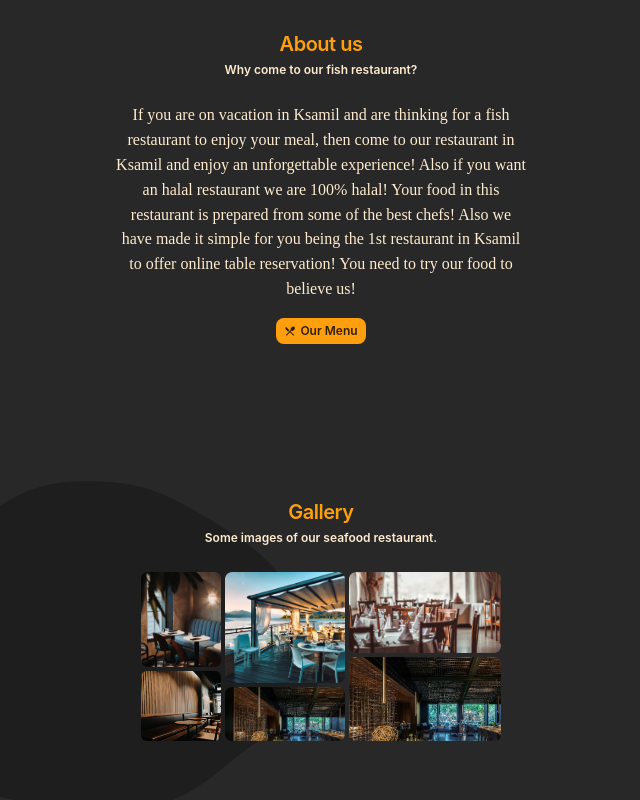
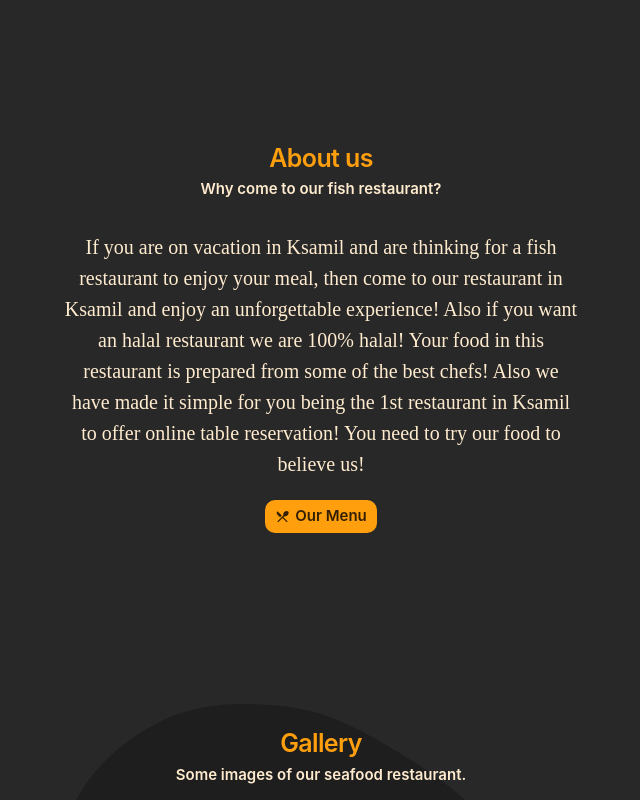
Before and after one commit to Flori1234657/Restorant-Nur, a React (Vite) app in the folder frontend/: page / in a window 1280 px wide. Shown: the part 600-1400 px from the top of the page, without its empty margins (319-959 px from the left). Built offline with nearby package versions, Linux system fonts and the light colour scheme; a web font is replaced by a local one.

Commit message:
Elhamdulilah finished home res < 1199

```diff
--- a/frontend/src/components/pages/home/layouts/gallerySection/Gallery.tsx
+++ b/frontend/src/components/pages/home/layouts/gallerySection/Gallery.tsx
@@ -30,12 +30,12 @@ const Gallery = () => {
           position: "absolute",
           zIndex: -1,
           top: 0,
-          left: { xs: "-1.75rem", md: "16.406rem" },
+          left: { xs: "-1.75rem", md: "30%" },
           width: "23.438rem",
         }}
         ratio="1.15"
       >
-        <img src={Blob} alt="Blob shape" />{" "}
+        <img src={Blob} alt="Blob shape" />
       </AspectRatio>
     </Stack>
   );
--- a/frontend/src/components/same/footer/Footer.tsx
+++ b/frontend/src/components/same/footer/Footer.tsx
@@ -1,18 +1,33 @@
 import { AspectRatio, Stack } from "@mui/joy";
-import Wave from "../../../assets/svg/waves/footer-ph-wave.svg";
 import { Brand, Contact, Newsletter, MapLocation, Copyright } from "./sections";
+import useViewPortWidth from "../../../hooks/useViewPortWidth";
 
 const Footer = () => {
+  const { vw } = useViewPortWidth();
+
+  const imagePath = import.meta.env.PROD
+    ? `path for build here`
+    : vw < 900
+    ? `/src/assets/svg/waves/footer-ph-wave.svg`
+    : `/src/assets/svg/waves/footer-pc-wave.svg`;
+
   return (
     <footer style={{ width: "100%" }}>
-      <AspectRatio ratio="3.4">
-        <img src={Wave} alt="Wave shape" />
+      <AspectRatio ratio={vw < 900 ? "3.4" : "6"}>
+        <img src={imagePath} alt="Wave shape" />
       </AspectRatio>
       <Stack
         pb="2rem"
         sx={(theme) => ({ bgcolor: theme.palette.secondary.black2 })}
       >
-        <Stack mx="2rem" gap="1.5rem">
+        <Stack
+          sx={{
+            mx: { xs: "2rem", md: "8.44rem" },
+            flexDirection: { md: "row" },
+            gap: { xs: "1.5rem", md: 0 },
+            justifyContent: { md: "space-between" },
+          }}
+        >
           <Brand />
           <Contact />
           <Newsletter />
--- a/frontend/src/components/same/footer/sections/Brand.tsx
+++ b/frontend/src/components/same/footer/sections/Brand.tsx
@@ -4,10 +4,18 @@ import Logo from "../../../../assets/logo.svg";
 const Brand = () => {
   return (
     <Stack gap="0.5rem">
-      <Typography color="primary" level="h1" fontSize="1.5rem" fontWeight={600}>
+      <Typography
+        color="primary"
+        level="h1"
+        sx={{ fontSize: { xs: "1.5rem", md: "1.25rem" }, fontWeight: 600 }}
+      >
         Restorant Nur
       </Typography>
-      <AspectRatio ratio="1/1" sx={{ width: "6.25rem" }} objectFit="contain">
+      <AspectRatio
+        ratio="1/1"
+        sx={{ width: { xs: "6.25rem", md: "4.978rem" } }}
+        objectFit="contain"
+      >
         <img src={Logo} alt="Logo of restaurant" />
       </AspectRatio>
     </Stack>
--- a/frontend/src/components/same/footer/sections/Copyright.tsx
+++ b/frontend/src/components/same/footer/sections/Copyright.tsx
@@ -6,7 +6,7 @@ const Copyright = () => {
       sx={(theme) => ({
         bgcolor: theme.palette.secondary.black1,
         borderTop: `1px solid ${theme.palette.secondary.black3}`,
-        pb: "4.813rem",
+        pb: { xs: "4.813rem", md: 0 },
       })}
       alignItems="center"
     >
@@ -15,7 +15,7 @@ const Copyright = () => {
         lineHeight="166%"
         sx={(theme) => ({
           color: theme.palette.primary[50],
-          py: "0.31rem",
+          py: { xs: "0.31rem", md: "0.25rem" },
           fontWeight: 600,
         })}
       >
--- a/frontend/src/components/same/footer/sections/MapLocation.tsx
+++ b/frontend/src/components/same/footer/sections/MapLocation.tsx
@@ -1,12 +1,15 @@
-import { AspectRatio, Stack, Typography } from "@mui/joy";
+import { Stack, Typography } from "@mui/joy";
 import { footerHeading } from "./sxObjs/textInfo";
-import { MapContainer, Marker, Popup, TileLayer, useMap } from "react-leaflet";
+import { MapContainer, Marker, Popup, TileLayer } from "react-leaflet";
 import "leaflet/dist/leaflet.css";
 import { Icon } from "leaflet";
 import LocationIcn from "../../../../assets/svg/icons/location.svg";
+import useViewPortWidth from "../../../../hooks/useViewPortWidth";
 
 const MapLocation = () => {
-  const cutomIcon = new Icon({
+  const { vw } = useViewPortWidth();
+
+  const customIcon = new Icon({
     iconUrl: LocationIcn,
     iconSize: [32, 64],
   });
@@ -21,7 +24,7 @@ const MapLocation = () => {
         center={[39.768669, 19.993046]}
         zoom={13}
         style={{
-          width: "80%",
+          width: vw < 900 ? "80%" : "8.084rem",
           height: "8rem",
           borderRadius: "0.5rem",
         }}
@@ -30,7 +33,7 @@ const MapLocation = () => {
           attribution='&copy; <a href="https://www.openstreetmap.org/copyright">OpenStreetMap</a> contributors'
           url="https://{s}.tile.openstreetmap.org/{z}/{x}/{y}.png"
         />
-        <Marker position={[39.768669, 19.993046]} icon={cutomIcon}>
+        <Marker position={[39.768669, 19.993046]} icon={customIcon}>
           <Popup>
             Restorant Nur. <br /> Come and visit us!.
           </Popup>
--- a/frontend/src/components/same/footer/sections/newsletter/Form.tsx
+++ b/frontend/src/components/same/footer/sections/newsletter/Form.tsx
@@ -3,8 +3,11 @@ import FormControl from "@mui/joy/FormControl";
 import FormLabel from "@mui/joy/FormLabel";
 import Input from "@mui/joy/Input";
 import { MdEmail, MdCloudSync } from "react-icons/md";
+import useSizeResponsive from "../../../../../hooks/useSizeResponsive";
 
 const Form = () => {
+  const { size } = useSizeResponsive();
+
   return (
     <Stack gap="0.5rem">
       <FormControl>
@@ -12,12 +15,13 @@ const Form = () => {
           Email
         </FormLabel>
         <Input
+          size={size}
           sx={{ boxShadow: "none" }}
           startDecorator={<MdEmail />}
           placeholder="example@email.com"
         />
       </FormControl>
-      <Button color="primary" startDecorator={<MdCloudSync />}>
+      <Button size={size} color="primary" startDecorator={<MdCloudSync />}>
         Subscribe
       </Button>
     </Stack>
--- a/frontend/src/components/same/footer/sections/newsletter/Newsletter.tsx
+++ b/frontend/src/components/same/footer/sections/newsletter/Newsletter.tsx
@@ -4,7 +4,7 @@ import { footerHeading, footerTextInfo } from "../sxObjs/textInfo";
 
 const Newsletter = () => {
   return (
-    <Stack gap="0.75rem">
+    <Stack gap="0.75rem" sx={{ maxWidth: { md: "8.063rem" } }}>
       <Stack>
         <Typography level="h2" sx={(theme) => footerHeading(theme)}>
           Newsletter
--- a/frontend/src/components/same/footer/sections/sxObjs/textInfo.tsx
+++ b/frontend/src/components/same/footer/sections/sxObjs/textInfo.tsx
@@ -8,7 +8,7 @@ import { Theme } from "@mui/joy";
 
 export const footerTextInfo = (theme: Theme) => ({
   color: theme.palette.primary[100],
-  fontSize: "0.875rem",
+  fontSize: { xs: "0.875rem", md: "0.75rem" },
   lineHeight: "142%",
 });
 
@@ -23,7 +23,7 @@ export const startDecStyles = {
 
 export const footerHeading = (theme: Theme) => ({
   color: theme.palette.primary[500],
-  fontSize: "1.125rem",
+  fontSize: { xs: "1.125rem", md: "1rem" },
   fontWeight: 600,
   lineHeight: "166%",
 });
--- a/frontend/src/index.scss
+++ b/frontend/src/index.scss
@@ -20,8 +20,8 @@ html {
   }
 
   @media screen and (min-width: 900px) {
-    // Font 900 >
-    font-size: 16px;
+    // Font 900 > 1199
+    font-size: clamp(1rem, 0.2475rem + 1.3378vi, 1.25rem); // 16-20
   }
 }
 body {
```
Also changed, not shown: frontend/src/assets/svg/waves/footer-pc-wave.svg (added).
